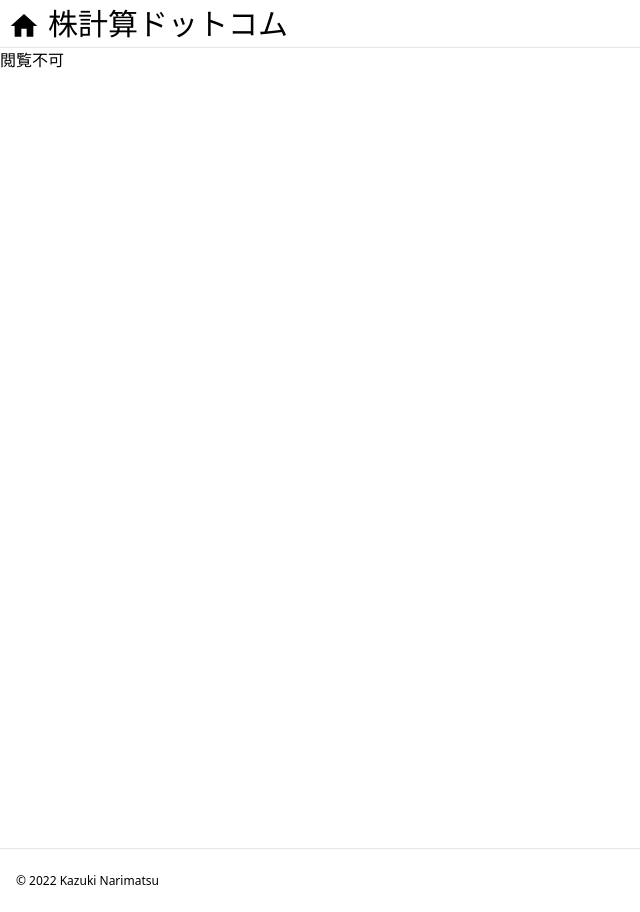
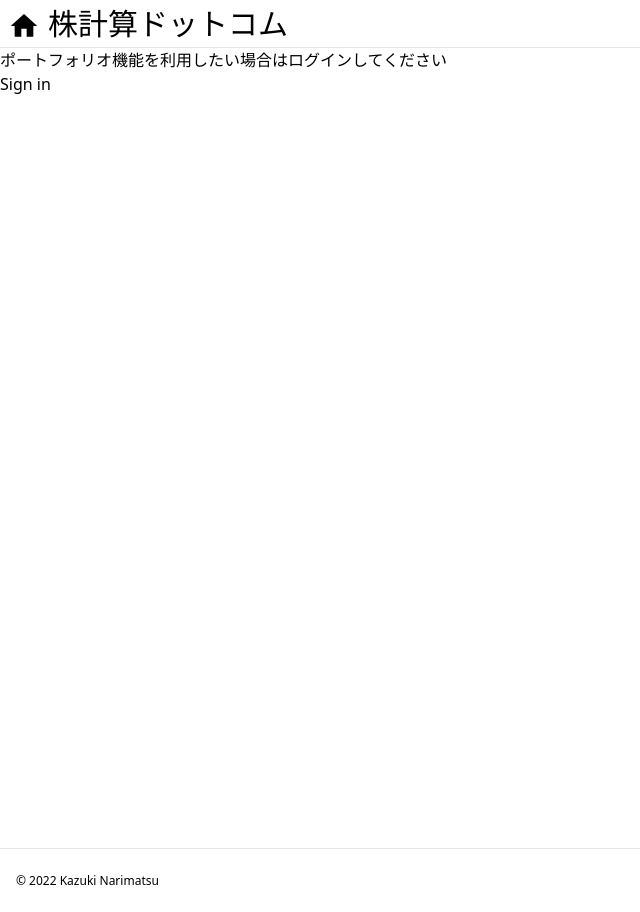
Before and after one commit to knarimatsu/kabukeisan_fe, a Next.js app: page /portfolio in a window 1280 px wide. Shown: the whole page, without its empty margins (0-640 px from the left). Built offline with nearby package versions, Linux system fonts and the light colour scheme; no server answers.

Commit message:
fix: pages

```diff
--- a/src/pages/index.tsx
+++ b/src/pages/index.tsx
@@ -28,16 +28,16 @@ const Home: NextPage = () => {
                     description={"index.description.getAccountData"}
                     path="account-data"
                 />
-                {/* <Card
-                    title={portfolioTitle}
-                    description={portfolioDescription}
-                    path="portfolio"
-                /> */}
-                {/* <Card
+                <Card
                     title={"index.title.checkStock"}
                     description={"index.description.checkStock"}
                     path="check-stock"
-                /> */}
+                />
+                <Card
+                    title={"index.title.portfolio"}
+                    description={"index.description.portfolio"}
+                    path="portfolio"
+                />
             </div>
         </>
     );
--- a/src/pages/portfolio/index.tsx
+++ b/src/pages/portfolio/index.tsx
@@ -1,25 +1,31 @@
 import SummaryCard from "../../components/SummaryCard";
+import { NextPage } from "next";
+import { useSession, signIn, signOut } from "next-auth/react";
+import React from "react";
 
 const Portfolio = () => {
+    const { data: session } = useSession();
     return (
         <main className="h-screen">
-            <h1>閲覧不可</h1>
-            {/* <h1 className="text-2xl m-3">保有株一覧</h1>
-            <svg
-                xmlns="http://www.w3.org/2000/svg"
-                fill="none"
-                viewBox="0 0 24 24"
-                strokeWidth="1.5"
-                stroke="currentColor"
-                className="fill-[#25D366] text-white w-9 h-9 fixed right-0 top-[60px] right-5"
-            >
-                <path
-                    strokeLinecap="round"
-                    strokeLinejoin="round"
-                    d="M12 9v6m3-3H9m12 0a9 9 0 11-18 0 9 9 0 0118 0z"
-                />
-            </svg>
-            <SummaryCard /> */}
+            {session && (
+                <div>
+                    <h1>ポートフォリオ</h1>
+                    <p>ログインユーザー</p>
+                    <div>{session.user?.name}</div>
+                    <p>ログインユーザーメールアドレス</p>
+                    <div>{session.user?.email}</div>
+                    <img src={session.user?.image as string} />
+                    <button onClick={() => signOut()}>Sign out</button>
+                </div>
+            )}
+            {!session && (
+                <div>
+                    <p>
+                        ポートフォリオ機能を利用したい場合はログインしてください
+                    </p>
+                    <button onClick={() => signIn()}>Sign in</button>
+                </div>
+            )}
         </main>
     );
 };
```
